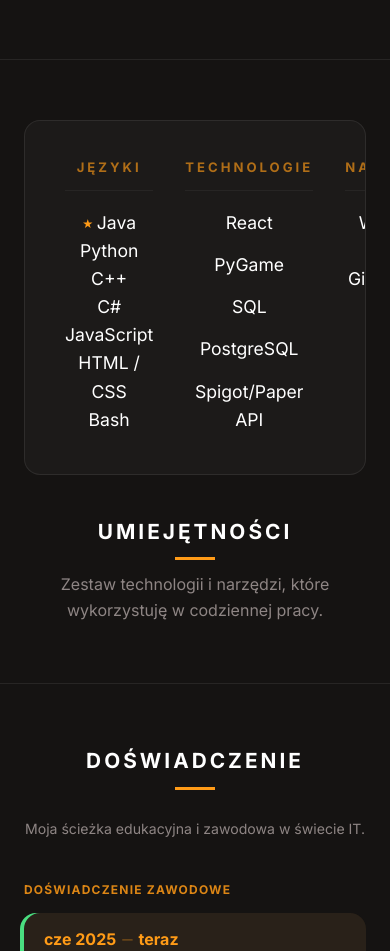
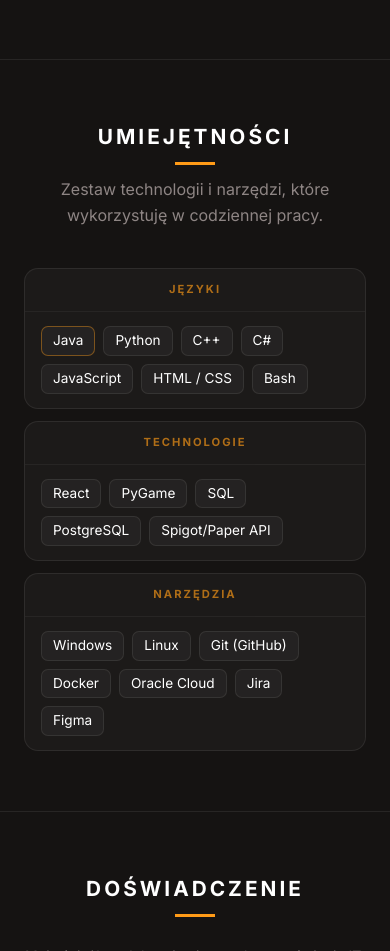
Before and after one commit to R4zQ/bartoszmargan.pl, a plain HTML site: page bartoszmargan/index.html in a window 390 px wide. Shown: the part 2302-3253 px from the top of the page. Drawn offline with Linux system fonts and the light colour scheme.

Commit message:
Improved the arrangement of the "skills" section for smaller resolutions

```diff
--- a/bartoszmargan/css/style.css
+++ b/bartoszmargan/css/style.css
@@ -917,7 +917,7 @@ body::-webkit-scrollbar {
 }
 
 .github-cta {
-    margin-top: 240px;
+    margin-top: 120px;
     text-align: center;
     padding: 30px;
     border: 1px solid rgba(255, 155, 23, 0.15);
@@ -1016,6 +1016,7 @@ body::-webkit-scrollbar {
         right: 20px;
         bottom: 20px;
     }
+
 }
 
 @media (max-width: 480px) {
@@ -1065,6 +1066,7 @@ body::-webkit-scrollbar {
     .lang-button {
         padding: 8px 12px;
     }
+
 }
 
 /* skills */
@@ -1075,13 +1077,19 @@ body::-webkit-scrollbar {
     align-items: center;
 }
 
+/* info jest pierwsze w DOM, ale na desktopie po prawej */
+.skills-info {
+    grid-column: 2;
+    grid-row: 1;
+}
+
 .skills-panel {
+    grid-column: 1;
+    grid-row: 1;
     background-color: var(--side-color);
     border: 1px solid var(--border-light);
     border-radius: 16px;
     padding: 36px 40px;
-    aspect-ratio: 2 / 1;
-    overflow: hidden;
     display: grid;
     grid-template-columns: repeat(3, 1fr);
     gap: 0 32px;
@@ -1091,7 +1099,6 @@ body::-webkit-scrollbar {
     display: flex;
     flex-direction: column;
     align-items: center;
-    height: 100%;
 }
 
 .sp-cat {
@@ -1102,7 +1109,6 @@ body::-webkit-scrollbar {
     color: var(--accent-color);
     opacity: 0.65;
     padding-bottom: 12px;
-    margin-bottom: 0;
     border-bottom: 1px solid var(--border-light);
     width: 100%;
     text-align: center;
@@ -1112,24 +1118,21 @@ body::-webkit-scrollbar {
     display: flex;
     flex-direction: column;
     align-items: center;
-    justify-content: space-between;
+    justify-content: space-evenly;
     width: 100%;
     flex: 1;
-    padding-top: 18px;
+    padding-top: 16px;
     padding-bottom: 4px;
+    gap: 6px;
 }
 
 .sp-tag {
-    font-size: 1.35rem;
+    font-size: 1.2rem;
     font-weight: 500;
     color: var(--white-color);
-    transition: color 0.2s ease;
     cursor: default;
     text-align: center;
-}
-
-.sp-tag:hover {
-    color: var(--white-color);
+    white-space: nowrap;
 }
 
 .sp-tag.sp-main::before {
@@ -1158,15 +1161,19 @@ body::-webkit-scrollbar {
     font-size: 1rem;
 }
 
-@media (max-width: 900px) {
+/* tablet i mobile - uklad pilulkowy */
+@media (max-width: 768px) {
     .skills-split {
-        grid-template-columns: 1fr;
+        display: flex;
+        flex-direction: column;
         gap: 40px;
     }
 
-    .skills-info .section-title,
+    .skills-info .section-title {
+        text-align: center;
+    }
+
     .skills-info .section-title::after {
-        text-align: center;
         left: 50%;
         transform: translateX(-50%);
     }
@@ -1178,11 +1185,78 @@ body::-webkit-scrollbar {
     }
 
     .skills-panel {
-        aspect-ratio: unset;
+        display: flex;
+        flex-direction: column;
+        gap: 12px;
+        background: none;
+        border: none;
+        padding: 0;
+    }
+
+    .sp-section {
+        flex-direction: row;
+        align-items: flex-start;
+        gap: 0;
+        background-color: var(--side-color);
+        border: 1px solid var(--border-light);
+        border-radius: 14px;
+        overflow: hidden;
+    }
+
+    .sp-cat {
+        font-size: 0.7rem;
+        letter-spacing: 2px;
+        border-bottom: none;
+        border-right: 1px solid var(--border-light);
+        padding: 16px 14px;
+        min-width: 90px;
+        text-align: center;
+        display: flex;
+        align-items: center;
+        justify-content: center;
+        height: 100%;
+    }
+
+    .sp-tags {
+        flex-direction: row;
+        flex-wrap: wrap;
+        justify-content: flex-start;
+        align-items: center;
+        gap: 8px;
+        padding: 14px 16px;
+        flex: 1;
     }
 
     .sp-tag {
-        font-size: 1.1rem;
+        font-size: 0.85rem;
+        white-space: normal;
+        padding: 3px 11px;
+        border-radius: 7px;
+        background-color: rgba(255, 255, 255, 0.04);
+        border: 1px solid var(--border-light);
+    }
+
+    .sp-tag.sp-main {
+        border-color: rgba(255, 155, 23, 0.4);
+    }
+
+    .sp-tag.sp-main::before {
+        content: none;
+    }
+}
+
+@media (max-width: 480px) {
+    .sp-section {
+        flex-direction: column;
+    }
+
+    .sp-cat {
+        border-right: none;
+        border-bottom: 1px solid var(--border-light);
+        padding: 12px 16px;
+        min-width: unset;
+        width: 100%;
+        height: auto;
     }
 }
 
--- a/bartoszmargan/index.html
+++ b/bartoszmargan/index.html
@@ -262,6 +262,11 @@
     <div class="section-container">
         <div class="skills-split">
 
+            <div class="skills-info">
+                <h2 class="section-title" data-lang='{"pl":"Umiejętności", "en":"Skills"}'>Umiejętności</h2>
+                <p class="section-subtitle" data-lang='{"pl":"Zestaw technologii i narzędzi, które wykorzystuję w codziennej pracy.", "en":"A set of technologies and tools I use in my daily work."}'>Zestaw technologii i narzędzi, które wykorzystuję w codziennej pracy.</p>
+            </div>
+
             <div class="skills-panel">
                 <div class="sp-section">
                     <span class="sp-cat" data-lang='{"pl":"Języki", "en":"Languages"}'>Języki</span>
@@ -297,11 +302,6 @@
                         <span class="sp-tag">Figma</span>
                     </div>
                 </div>
-            </div>
-
-            <div class="skills-info">
-                <h2 class="section-title" data-lang='{"pl":"Umiejętności", "en":"Skills"}'>Umiejętności</h2>
-                <p class="section-subtitle" data-lang='{"pl":"Zestaw technologii i narzędzi, które wykorzystuję w codziennej pracy.", "en":"A set of technologies and tools I use in my daily work."}'>Zestaw technologii i narzędzi, które wykorzystuję w codziennej pracy.</p>
             </div>
 
         </div>
```
Also changed, not shown: bartoszmargan/assets/menu/certificate.png (added).
